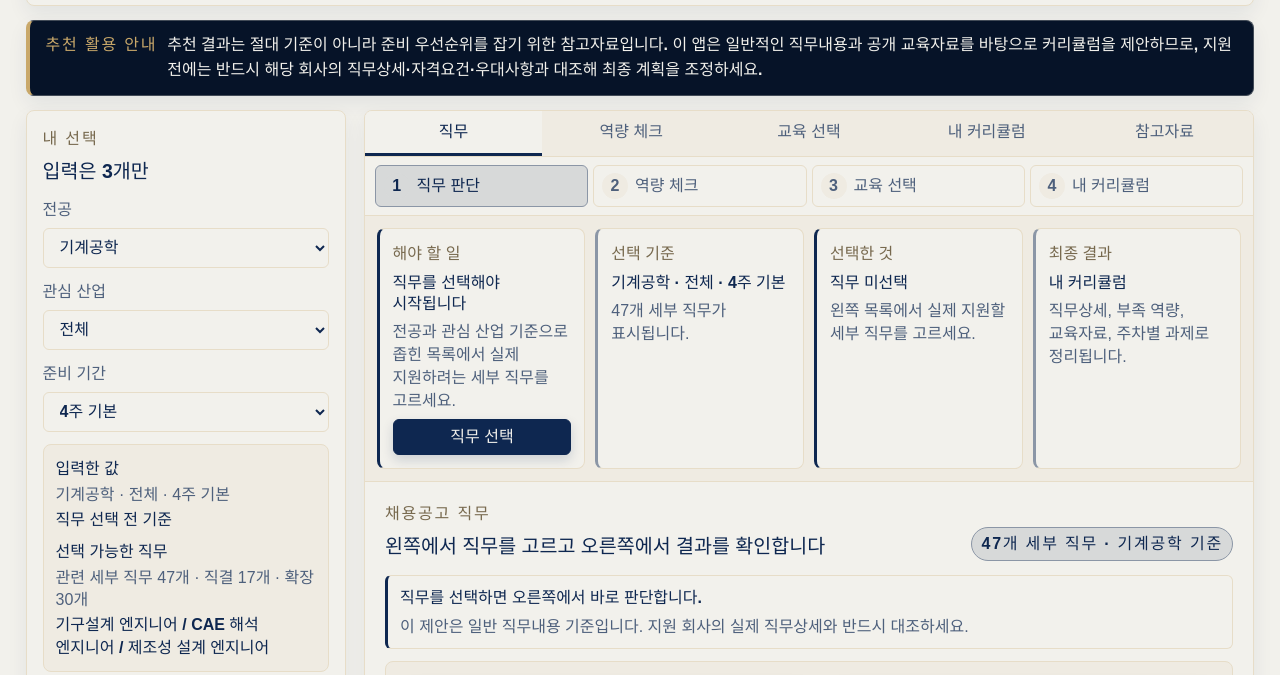
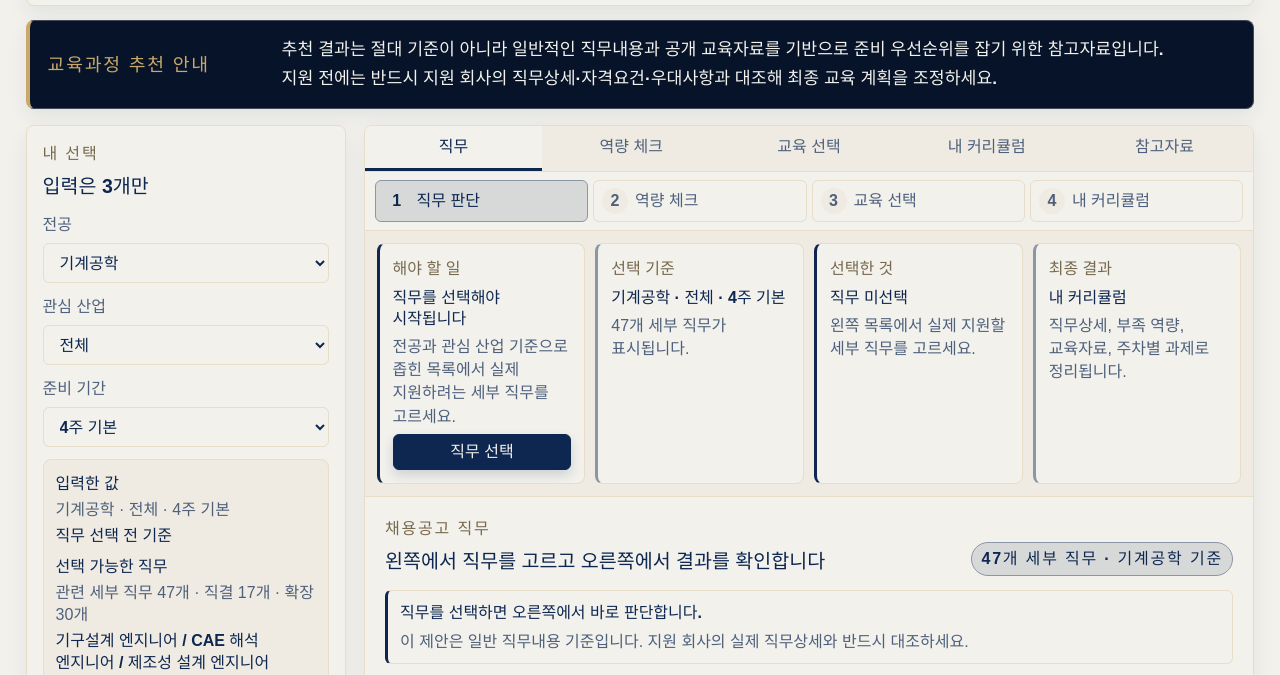
Before and after one commit to seungsukoh/careercompetency_curriculum, a website: page index.html in a window 1280 px wide. Shown: the part 124-799 px from the top of the page. Drawn offline with Linux system fonts and the light colour scheme; a web font is replaced by a local one.

Commit message:
Improve curriculum recommendation notice

```diff
--- a/index.html
+++ b/index.html
@@ -13,8 +13,8 @@
     <link rel="stylesheet" href="https://fonts.googleapis.com/css2?family=JetBrains+Mono:wght@400;700;800;900&family=Noto+Serif+KR:wght@400;600;700;900&display=swap">
     <link rel="icon" href="/assets/icon.svg" type="image/svg+xml">
     <link rel="apple-touch-icon" href="/assets/icon.svg">
-    <link rel="stylesheet" href="/styles.css?v=20260628-persona-expert">
-    <script type="module" src="/app.js?v=20260628-persona-expert"></script>
+    <link rel="stylesheet" href="/styles.css?v=20260628-guidance-banner">
+    <script type="module" src="/app.js?v=20260628-guidance-banner"></script>
   </head>
   <body>
     <div class="app-shell">
@@ -27,9 +27,12 @@
         <button class="ghost-button danger-button app-reset-button" id="resetPlanButton" type="button">처음부터 다시</button>
       </header>
 
-      <section class="app-guidance-banner" aria-label="커리큘럼 추천 안내">
-        <strong>추천 활용 안내</strong>
-        <span>추천 결과는 절대 기준이 아니라 준비 우선순위를 잡기 위한 참고자료입니다. 이 앱은 일반적인 직무내용과 공개 교육자료를 바탕으로 커리큘럼을 제안하므로, 지원 전에는 반드시 해당 회사의 직무상세·자격요건·우대사항과 대조해 최종 계획을 조정하세요.</span>
+      <section class="app-guidance-banner" aria-label="교육과정 추천 안내">
+        <strong>교육과정 추천 안내</strong>
+        <div>
+          <span>추천 결과는 절대 기준이 아니라 일반적인 직무내용과 공개 교육자료를 기반으로 준비 우선순위를 잡기 위한 참고자료입니다.</span>
+          <span>지원 전에는 반드시 지원 회사의 직무상세·자격요건·우대사항과 대조해 최종 교육 계획을 조정하세요.</span>
+        </div>
       </section>
 
       <main class="layout">
--- a/styles.css
+++ b/styles.css
@@ -208,11 +208,11 @@ a:focus-visible {
 
 .app-guidance-banner {
   display: grid;
-  grid-template-columns: auto minmax(0, 1fr);
-  gap: 10px;
-  align-items: start;
-  margin: 0 0 14px;
-  padding: 12px 16px;
+  grid-template-columns: minmax(220px, auto) minmax(0, 1fr);
+  gap: 14px;
+  align-items: center;
+  margin: 0 0 16px;
+  padding: 16px 18px;
   color: var(--on-dark);
   background: var(--deep-bg);
   border: 1px solid color-mix(in srgb, var(--heritage-navy) 72%, var(--signal-gold) 28%);
@@ -224,17 +224,24 @@ a:focus-visible {
 .app-guidance-banner strong {
   color: var(--accent);
   font-family: var(--font-caption);
-  font-size: 1rem;
+  font-size: 1.14rem;
   font-weight: 900;
   letter-spacing: 1.8px;
   white-space: nowrap;
 }
 
+.app-guidance-banner div {
+  display: grid;
+  gap: 3px;
+  min-width: 0;
+}
+
 .app-guidance-banner span {
+  display: block;
   color: var(--on-dark);
-  font-size: 1rem;
-  font-weight: 700;
-  line-height: 1.55;
+  font-size: 1.08rem;
+  font-weight: 800;
+  line-height: 1.5;
   word-break: keep-all;
   overflow-wrap: anywhere;
 }
@@ -3752,8 +3759,8 @@ li {
 
   .app-guidance-banner {
     grid-template-columns: 1fr;
-    gap: 6px;
-    padding: 12px;
+    gap: 8px;
+    padding: 14px;
   }
 
   .layout {
```
